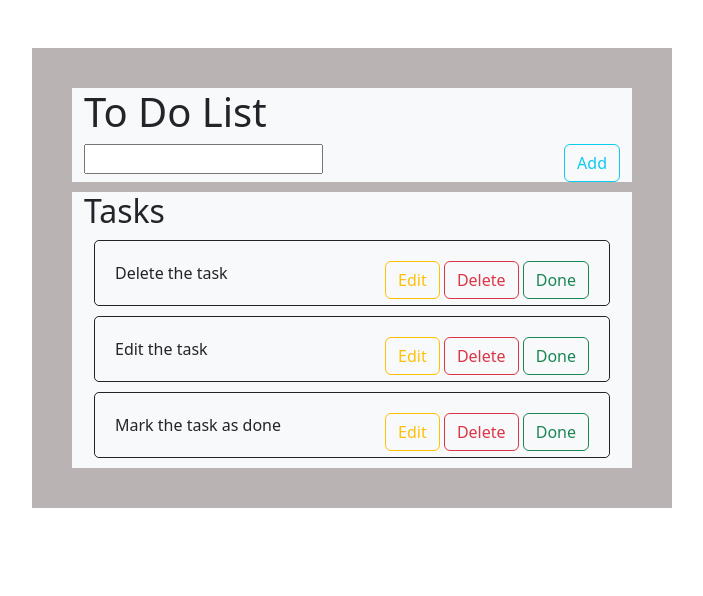
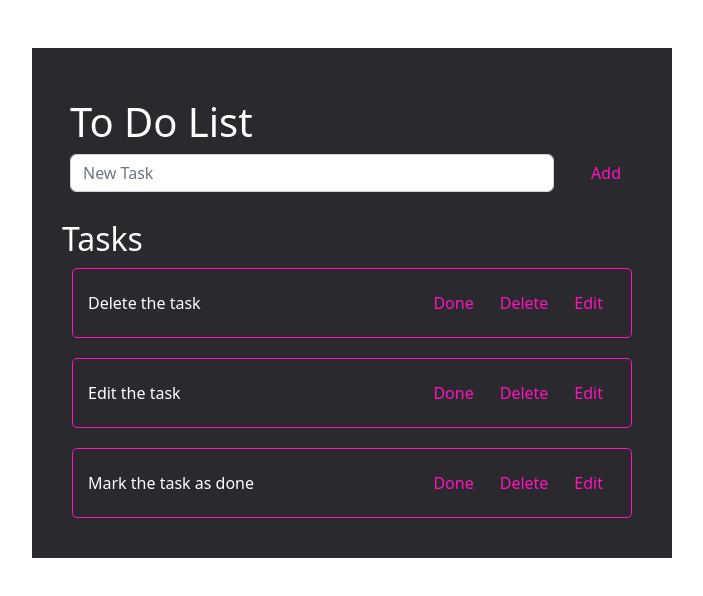
Before and after one commit to edda2022/To-Do-List, a plain HTML site: page index.html in a window 1280 px wide. Shown: the whole page, without its empty margins (288-991 px from the left). Drawn offline with nearby package versions, Linux system fonts and the light colour scheme.

Commit message:
first merge style

```diff
--- a/index.html
+++ b/index.html
@@ -12,43 +12,48 @@
 <body>
     <main class="container mt-5">
         <div class="row">
-            <div class="col bg-light">
-              <h1>To Do List</h1>
-              <section id="addtask">
-                <input label="Input Field">
-                <span><button class="addbutton btn btn-outline-info">Add</button>
-                </span>
-             </section>
+            <div class="additem col backgroundcolor-col pb-2">
+                <div class="row">
+                    <h1>To Do List</h1>
+                </div>
+                <div class="row row-cols-md-auto">
+                    <div class="col-12 flex-grow-1">
+                    <input type="text" class="form-control" id="addItemInput" placeholder="New Task">
+                    </div>
+                    <div class="col-12">
+                    <button type=button class="addbutton btn btn-outline-info float-end">Add</button>
+                    </div>
+                </div>
             </div>
         </div>
 
         <div class="row">
-            <div class="col bg-light">
+            <div class="col backgroundcolor-col">
                 <h2>Tasks</h2>
                 <section id="list">
                     <div class="task">
-                        <span> Delete the task</span>
-                        <span class="buttons">
-                            <button class="btn btn-outline-warning">Edit</button>
-                            <button class="btn btn-outline-danger">Delete</button>
-                            <button class="btn btn-outline-success">Done</button>
-                        </span>
+                        <div class="taskitem"> Delete the task</div>
+                        <div class="buttons">
+                            <button class="buttons btn btn-outline-warning">Edit</button>
+                            <button class="buttons btn btn-outline-danger">Delete</button>
+                            <button class="buttons btn btn-outline-success">Done</button>
+                        </div>
                     </div>
                     <div class="task">
-                        <span> Edit the task</span>
-                        <span class="buttons">
-                            <button class="btn btn-outline-warning">Edit</button>
-                            <button class="btn btn-outline-danger">Delete</button>
-                            <button class="btn btn-outline-success">Done</button>
-                        </span>
+                        <div class="taskitem"> Edit the task</div>
+                        <div class="buttons">
+                            <button class="buttons btn btn-outline-warning">Edit</button>
+                            <button class="buttons btn btn-outline-danger">Delete</button>
+                            <button class="buttons btn btn-outline-success">Done</button>
+                        </div>
                     </div>
                     <div class="task">
-                        <span> Mark the task as done</span>
-                        <span class="buttons">
-                            <button class="btn btn-outline-warning">Edit</button>
-                            <button class="btn btn-outline-danger">Delete</button>
-                            <button class="btn btn-outline-success">Done</button>
-                        </span>
+                        <div class="taskitem"> Mark the task as done</div>
+                        <div class="buttons">
+                            <button class="buttons btn btn-outline-warning">Edit</button>
+                            <button class="buttons btn btn-outline-danger">Delete</button>
+                            <button class="buttons btn btn-outline-success">Done</button>
+                        </div>
                     </div>
 
                  </section>
--- a/style.css
+++ b/style.css
@@ -1,29 +1,68 @@
+:root {
+    --neon-buttons: hsl(317 100% 54%);
+    --neon-tasks: hsl(317 100% 54%);
+}
+
 main {
-    background-color: rgb(185, 179, 179);
+    background-color: hsl(240 6% 17%);
 }
 
 .container {
     width: 50%;
     padding: 30px;
+    display: flex;
+    flex-direction: column;
+    gap: 20px;
 }
+
+
 
 .task {
     border-style: solid;
     border-radius: 5px;
     border-width: 0.5px;
-    padding: 20px;
-    margin-top: 10px;
+    padding: 15px;
+    display: flex;
+    align-items: center;
+    justify-content: space-between;
+    color: var(--neon-buttons);
+
 }
 
-.buttons, .addbutton {
+.buttons {
     float: right;
+    color: var(--neon-buttons);
+    border-color: hsl(240 6% 17%);
 }
+
+.addbutton {
+    color: var(--neon-buttons);
+    border-color: hsl(240 6% 17%);
+}
+
 
 #list {
     margin: 10px;
+    display: flex;
+    flex-direction: column;
+    gap: 20px;
 }
 
-.row {
-    margin: 10px;
+.additem {
+    padding: 20px;
 }
+
+.taskitem {
+    color: white;
+}
+
+.backgroundcolor-col {
+    background-color: hsl(240 6% 17%);
+}
+
+h1, h2 {
+    color: white;
+}
+
+
 /* Input Field */
```
